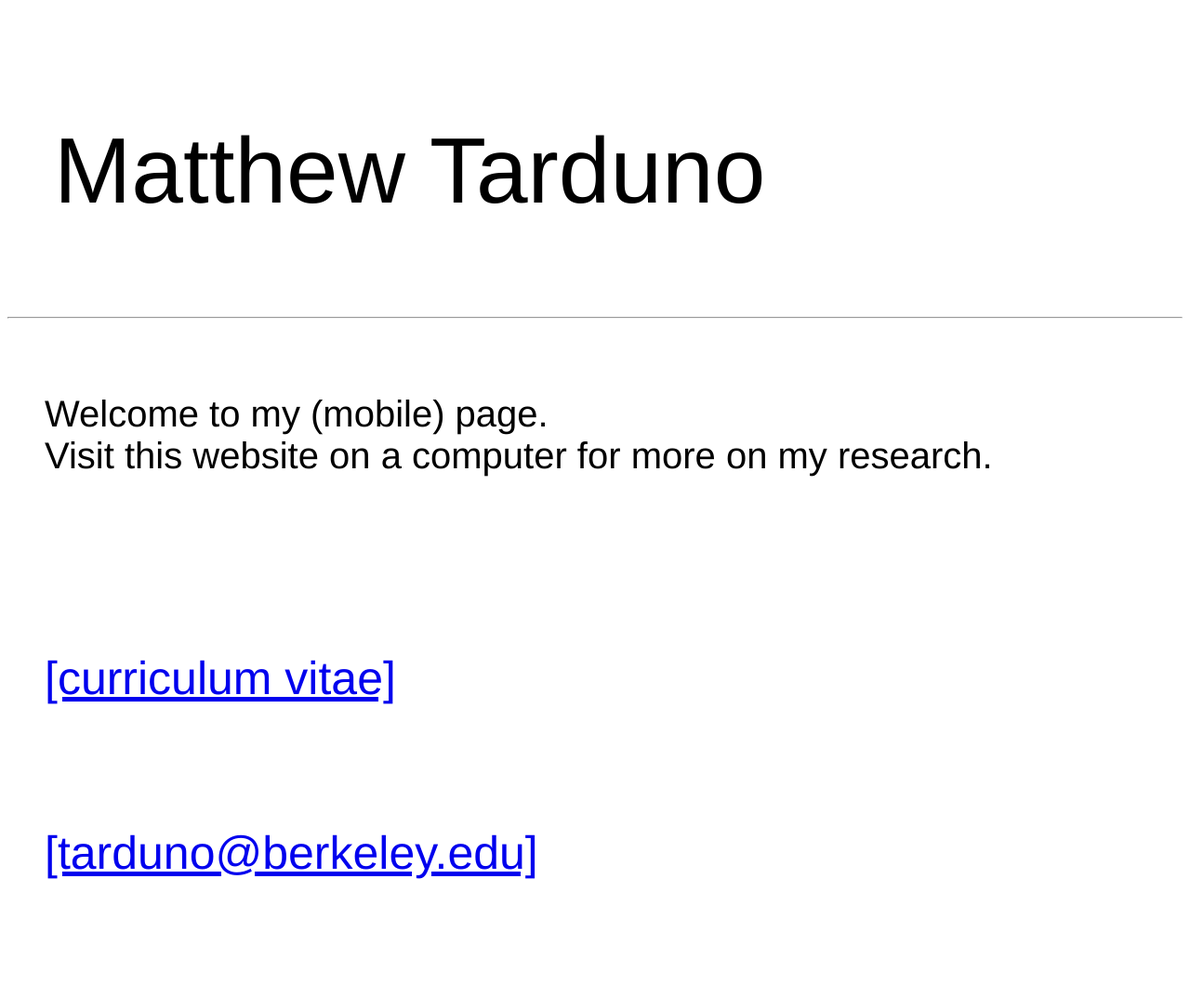
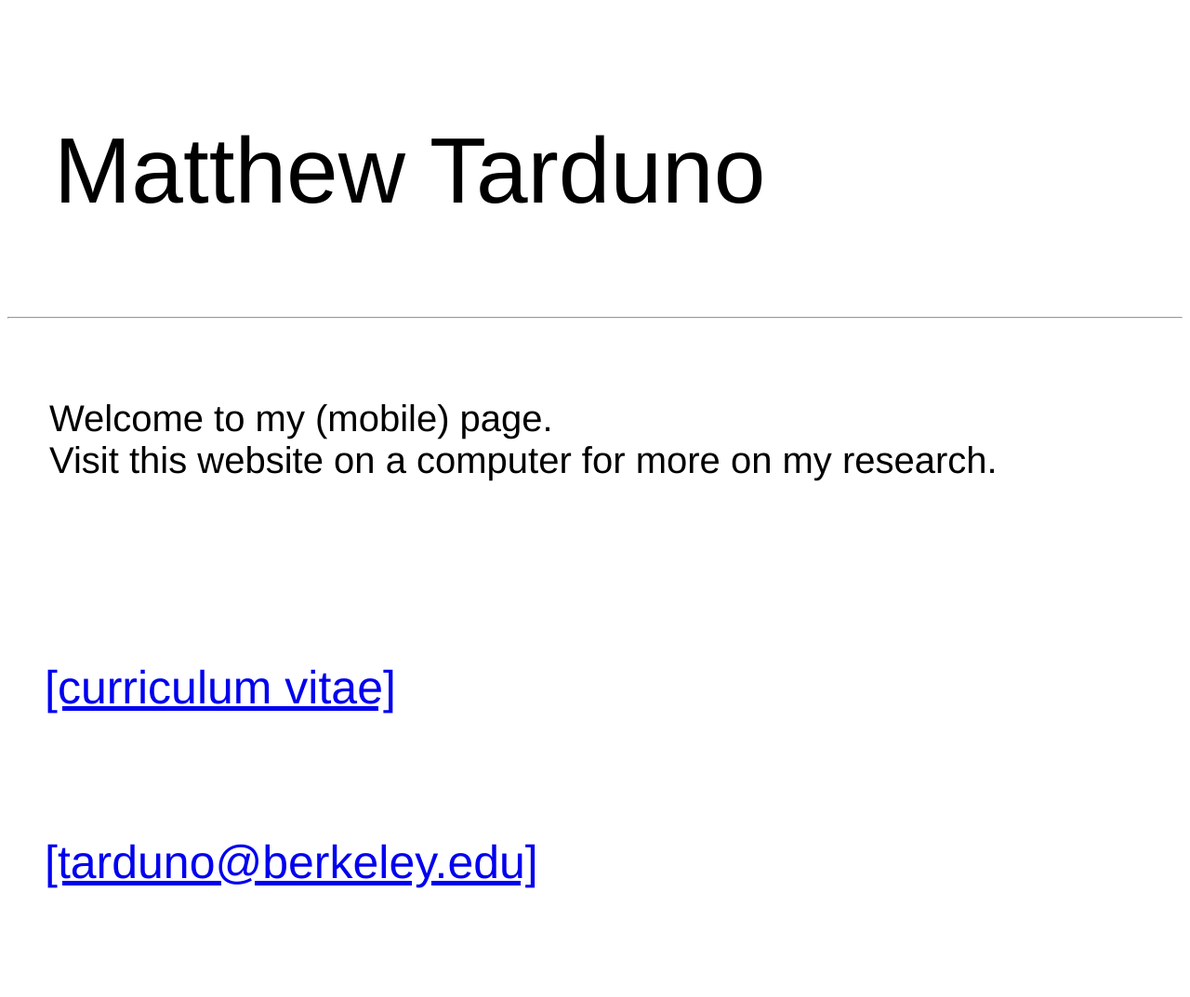
Before and after one commit to Matt-Tarduno/Matt-Tarduno.github.io, a Jekyll site: the page mobile/index.html, which Jekyll copies as it is, in a window 1280 px wide. Shown: the whole page at 93% size. Built offline with Jekyll 4.4.1, drawn with Linux system fonts in a browser that asks for light colours.

Commit message:
Update index.html

```diff
--- a/mobile/index.html
+++ b/mobile/index.html
@@ -6,7 +6,7 @@
 </div><!-- /.blurb -->
 <div class="blurb">
 	<h1></h1>
-	<p style="font-size:40px; font-family:'Helvetica', 'Arial', 'Sans-Serif'; padding: 40px"> Welcome to my (mobile) page. <br>Visit this website on a computer for more on my research.</p>
+	<p style="font-size:40px; font-family:'Helvetica', 'Arial', 'Sans-Serif'; padding: 45px"> Welcome to my (mobile) page. <br>Visit this website on a computer for more on my research.</p>
 </div><!-- /.blurb -->
 <style>
   .bottom-three {
```
